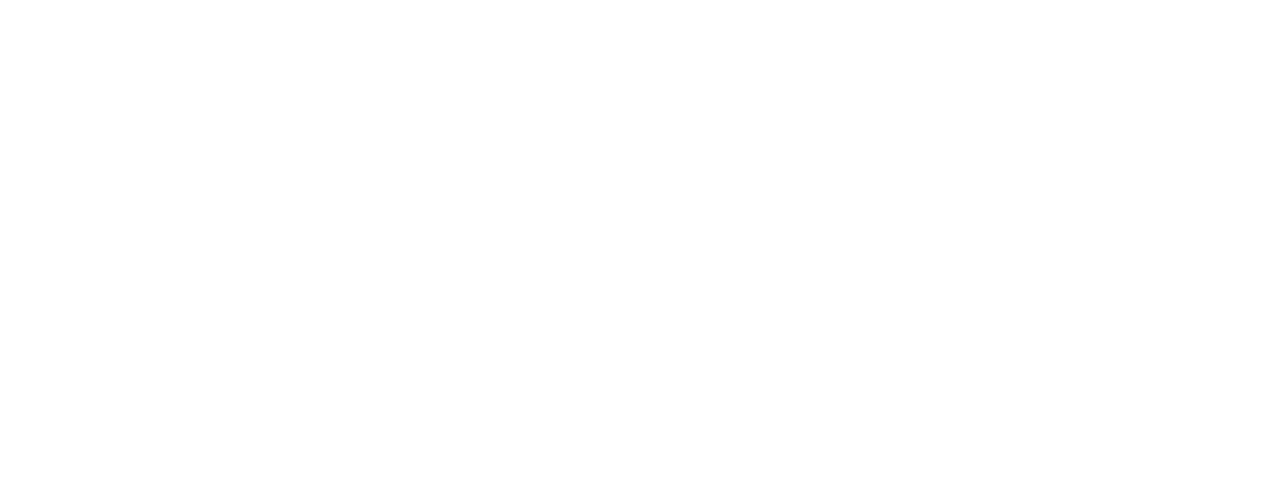
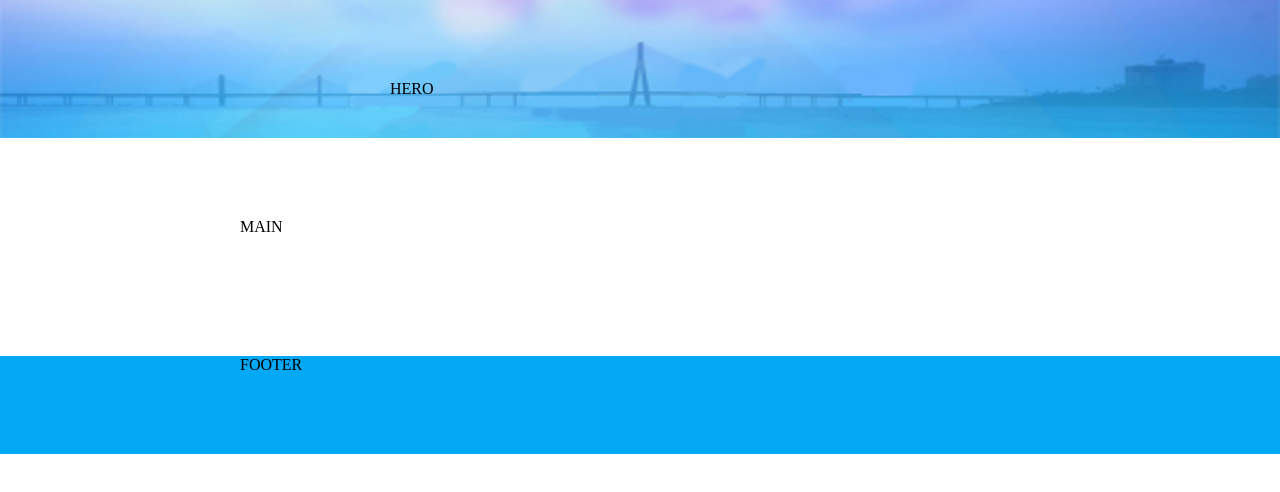
Before and after one commit to front-end-by-rimantas/7-grupe-coming-soon, a plain HTML site: page index.html in a window 1280 px wide. Drawn offline with Linux system fonts and the light colour scheme.

Commit message:
Enhanced structure

```diff
--- a/css/main.css
+++ b/css/main.css
@@ -5,3 +5,43 @@ body * {
     vertical-align: top;
     box-sizing: border-box;
 }
+
+.container {
+    display: inline-block;
+    width: 100%;
+}
+    .container > .hero-row {
+        display: inline-block;
+        width: 500px;
+        margin: 80px calc( (100% - 500px) / 2 ) 40px;
+    }
+    .container > .row {
+        display: inline-block;
+        width: 800px;
+        margin-left: calc( (100% - 800px) / 2 );
+    }
+        .row.main-section-padding {
+            padding: 80px 0 120px;
+        }
+        .row.footer-padding {
+            padding: 0 0 80px;
+        }
+
+.background-image {
+    background-image: url(../img/background.png);
+    background-repeat: no-repeat;
+    background-position: center;
+    background-size: cover;
+}
+
+/* HERO */
+
+
+/* MAIN */
+
+
+
+/* FOOTER */
+footer {
+    background-color: #03A9F5;
+}
--- a/index.html
+++ b/index.html
@@ -8,6 +8,20 @@
     <link rel="stylesheet" href="css/main.css">
 </head>
 <body>
-
+    <div class="container background-image">
+        <div class="hero-row">
+            HERO
+        </div>
+    </div>
+    <div class="container">
+        <div class="row main-section-padding">
+            MAIN
+        </div>
+    </div>
+    <footer class="container">
+        <div class="row footer-padding">
+            FOOTER
+        </div>
+    </footer>
 </body>
 </html>
```
